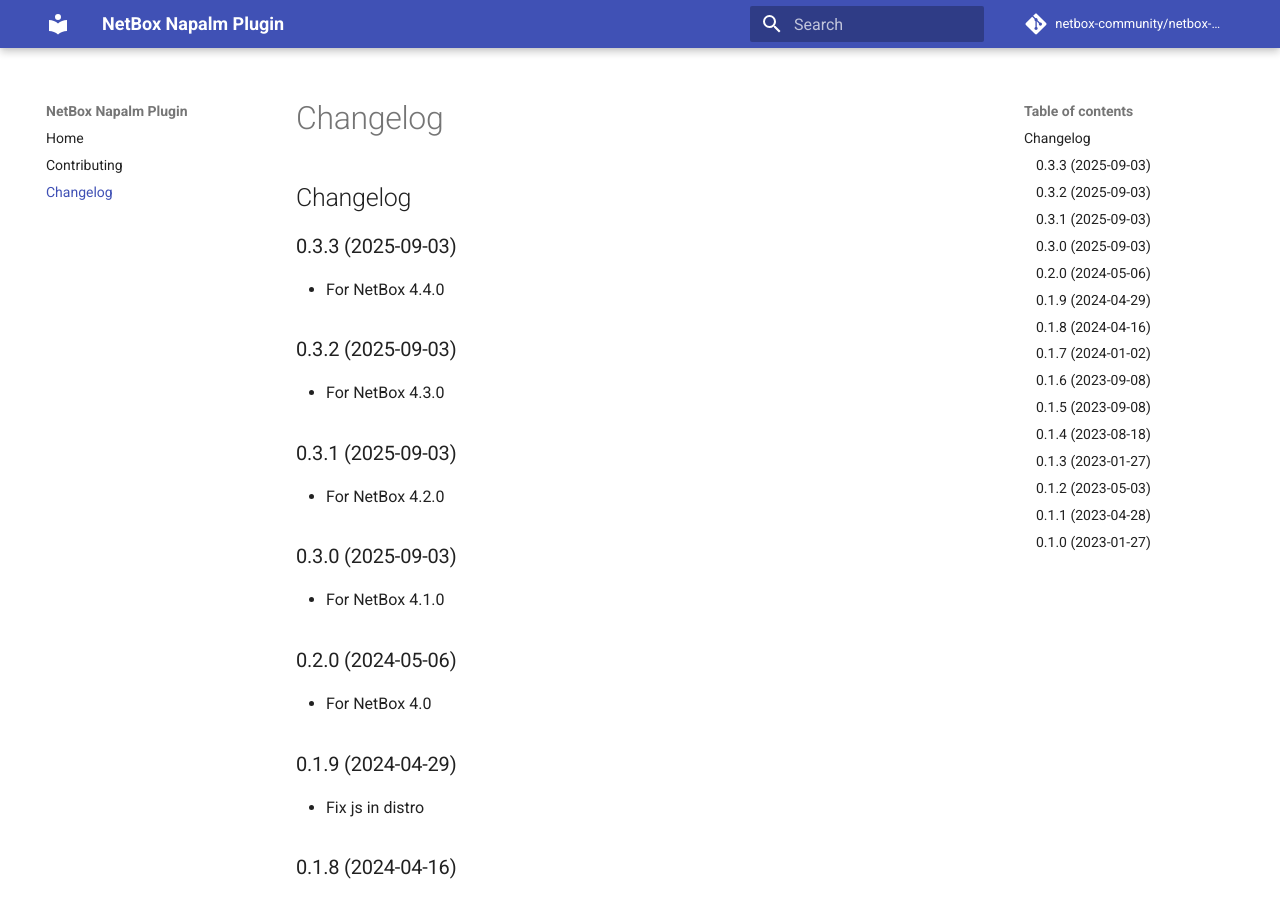
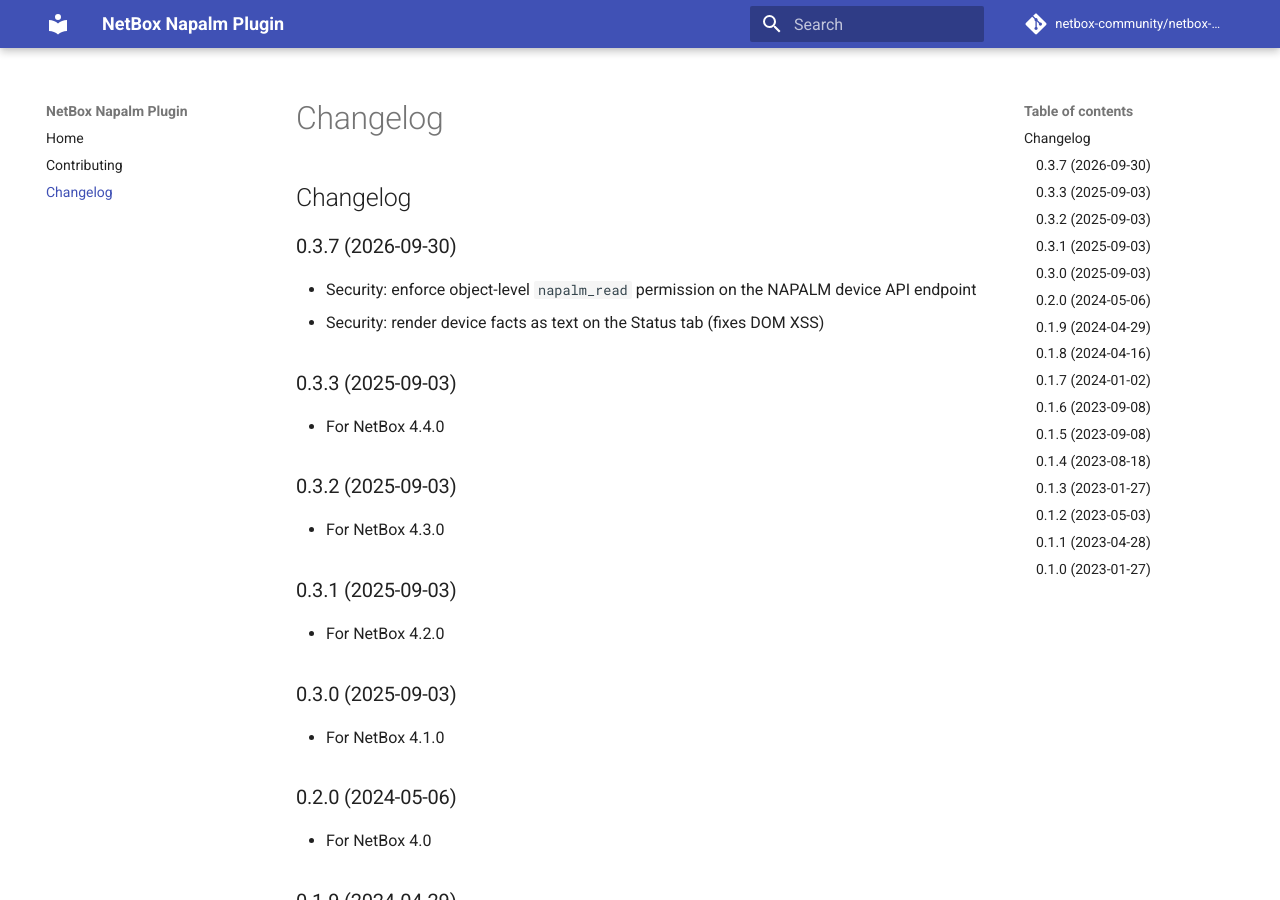
Before and after one commit to netbox-community/netbox-napalm-plugin, an MkDocs documentation site: the page built from docs/changelog.md, in a window 1280 px wide and 900 px high. Built offline with MkDocs 1.6.1 and Material for MkDocs 9.7.7, drawn with Linux system fonts in a browser that asks for light colours; comment, search, counter and statistics services are not loaded.

Commit message:
Bump version to 0.3.7
Co-Authored-By: Claude Sonnet 5.5 <noreply@anthropic.com>

```diff
--- a/CHANGELOG.md
+++ b/CHANGELOG.md
@@ -1,4 +1,9 @@
 # Changelog
+
+## 0.3.7 (2026-09-30)
+
+* Security: enforce object-level `napalm_read` permission on the NAPALM device API endpoint
+* Security: render device facts as text on the Status tab (fixes DOM XSS)
 
 ## 0.3.3 (2025-09-03)
 
--- a/netbox_napalm_plugin/__init__.py
+++ b/netbox_napalm_plugin/__init__.py
@@ -2,7 +2,7 @@
 
 __author__ = """Arthur Hanson"""
 __email__ = "ahanson@netboxlabs.com"
-__version__ = "0.3.6"
+__version__ = "0.3.7"
 
 
 from netbox.plugins import PluginConfig
--- a/pyproject.toml
+++ b/pyproject.toml
@@ -7,7 +7,7 @@ build-backend = "setuptools.build_meta"
 
 [project]
 name =  "netbox-napalm-plugin"
-version = "0.3.6"
+version = "0.3.7"
 authors = [
     {name = "Arthur Hanson", email = "ahanson@netboxlabs.com"},
 ]
```
Also changed, not shown: COMPATIBILITY.md (+1 -0 lines).
